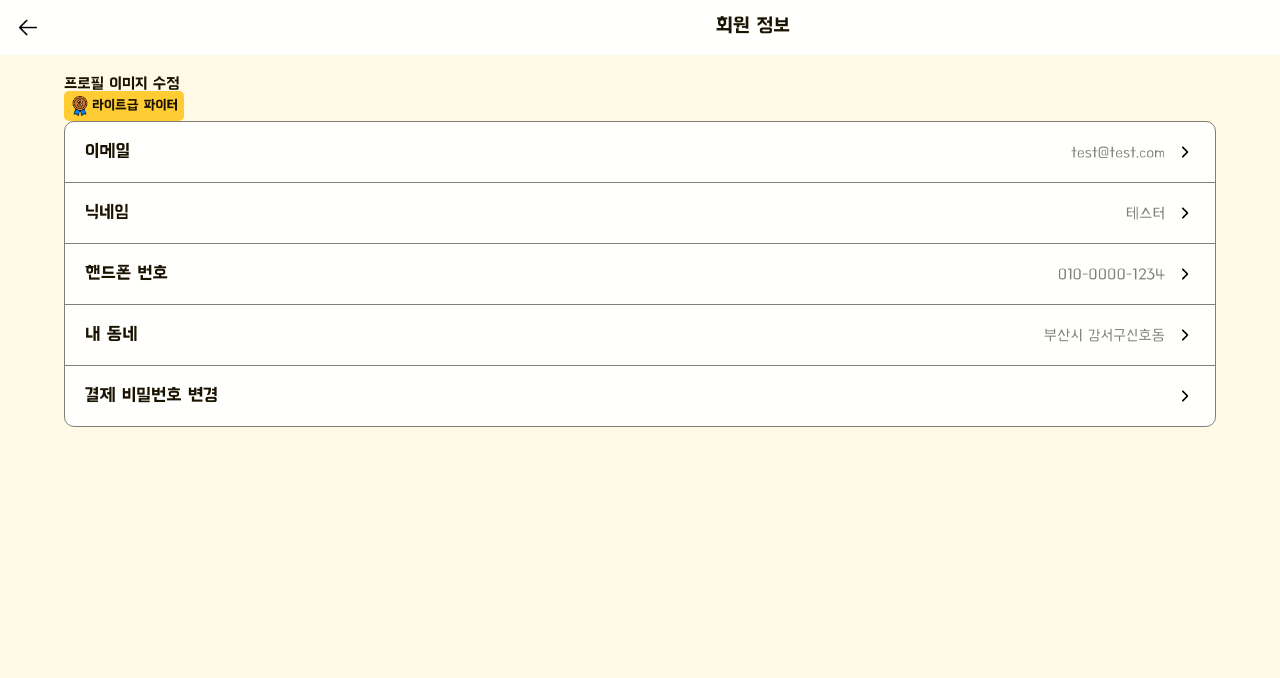
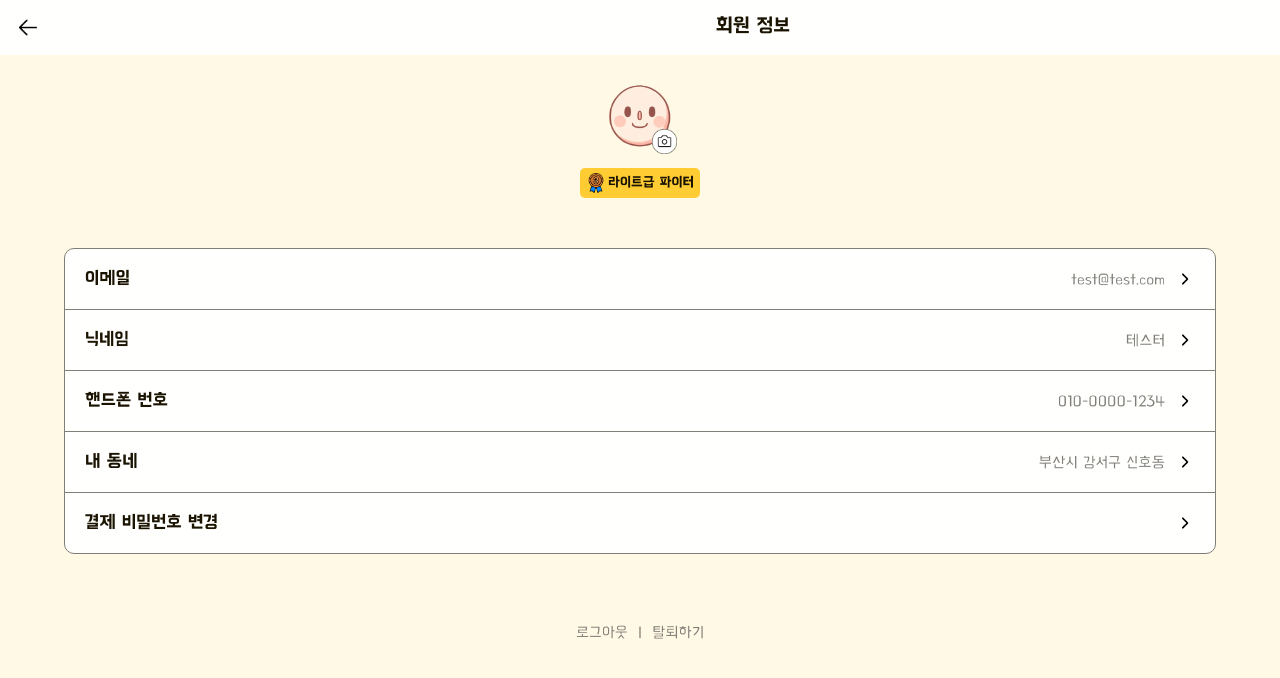
Before and after one commit to yty455/Street-Food-Fighter, a Next.js app in the folder frontend/customer/: page /userinfo in a window 1280 px wide. Shown: the top 678 px of the page. Built offline with nearby package versions, Linux system fonts and the light colour scheme; no server answers.

Commit message:
Style: 회원정보 페이지 디자인

```diff
--- a/frontend/customer/src/components/userinfo/infobox/Userinfo.styled.tsx
+++ b/frontend/customer/src/components/userinfo/infobox/Userinfo.styled.tsx
@@ -13,6 +13,7 @@ const BoxContainer = styled.div.attrs<any>((props) => ({}))`
       border-radius: 10px;
       width: 90vw;
       border: 0.5px solid ${gray};
+      margin-top: 40px;
     `;
   }};
 `;
--- a/frontend/customer/src/components/userinfo/infobox/index.tsx
+++ b/frontend/customer/src/components/userinfo/infobox/index.tsx
@@ -30,8 +30,7 @@ const InfoBox = () => {
         <InfoTitle>내 동네</InfoTitle>
         <Right>
           <Content>
-            {curuser.region1} {curuser.region2}
-            {curuser.region3} {curuser.region4}
+            {curuser.region1} {curuser.region2} {curuser.region3} {curuser.region4}
           </Content>
           <img src="/images/common/right.png" style={{ height: '20px' }} />
         </Right>
--- a/frontend/customer/src/pagecomponents/userinfo/Userinfo.styled.tsx
+++ b/frontend/customer/src/pagecomponents/userinfo/Userinfo.styled.tsx
@@ -35,4 +35,46 @@ const TopContent = styled.div`
   width: 62%;
   justify-content: space-between;
 `;
-export { UserInfoContainer, Topbar, TopContent };
+
+const ContentContainer = styled.div`
+  display: flex;
+  flex-direction: column;
+  align-items: center;
+  gap: 10px;
+`;
+
+const LogoutBox = styled.div`
+  display: flex;
+  gap: 10px;
+  margin-top: 50px;
+`;
+const LogoutText = styled.div.attrs<any>((props) => ({}))`
+  ${(props) => {
+    const gray = props.theme.colors.gray;
+    const font = props.theme.fonts.air;
+
+    return css`
+      display: flex;
+      color: ${gray};
+      font-family: ${font};
+    `;
+  }};
+`;
+
+const ImageContainer = styled.div`
+  position: relative;
+  display: inline-block;
+`;
+
+const CameraIcon = styled.img`
+  position: absolute;
+  right: 3px;
+  bottom: 4px;
+  height: 25px;
+`;
+
+const ProfileImage = styled.img`
+  height: 80px;
+`;
+
+export { ImageContainer, CameraIcon, ProfileImage, UserInfoContainer, Topbar, TopContent, ContentContainer, LogoutBox, LogoutText };
--- a/frontend/customer/src/pagecomponents/userinfo/index.tsx
+++ b/frontend/customer/src/pagecomponents/userinfo/index.tsx
@@ -1,5 +1,15 @@
 import Level from '@/components/mypage/level';
-import { TopContent, Topbar, UserInfoContainer } from './Userinfo.styled';
+import {
+  TopContent,
+  Topbar,
+  UserInfoContainer,
+  ContentContainer,
+  LogoutBox,
+  LogoutText,
+  ImageContainer,
+  CameraIcon,
+  ProfileImage,
+} from './Userinfo.styled';
 import { useRouter } from 'next/navigation';
 import { user } from '@/temp/user';
 import { LevelType } from '@/types/level.type';
@@ -23,12 +33,19 @@ const UserInfo = () => {
           <div> 회원 정보</div>
         </TopContent>
       </Topbar>
-      <div>
-        <div>프로필 이미지 수정</div>
+      <ContentContainer>
+        <ImageContainer>
+          <ProfileImage src="/images/common/profile.png" />
+          <CameraIcon src="/images/mypage/camera.png" />
+        </ImageContainer>
         <Level level={curuser.grade as LevelType}></Level>
-
         <InfoBox></InfoBox>
-      </div>
+      </ContentContainer>
+      <LogoutBox>
+        <LogoutText> 로그아웃</LogoutText>
+        <LogoutText> |</LogoutText>
+        <LogoutText> 탈퇴하기</LogoutText>
+      </LogoutBox>
     </UserInfoContainer>
   );
 };
```
Also changed, not shown: frontend/customer/public/images/mypage/camera.png (added).
